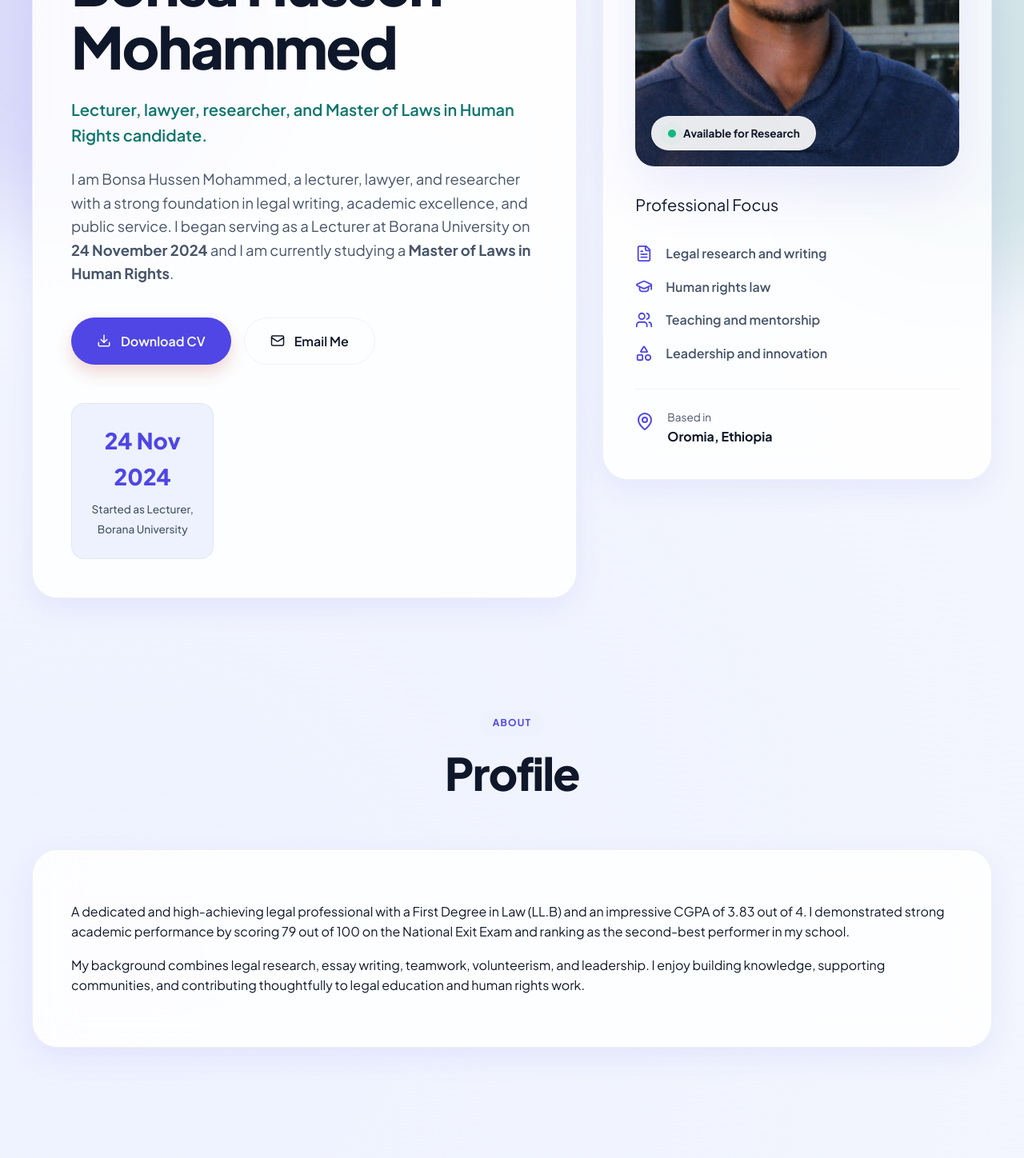
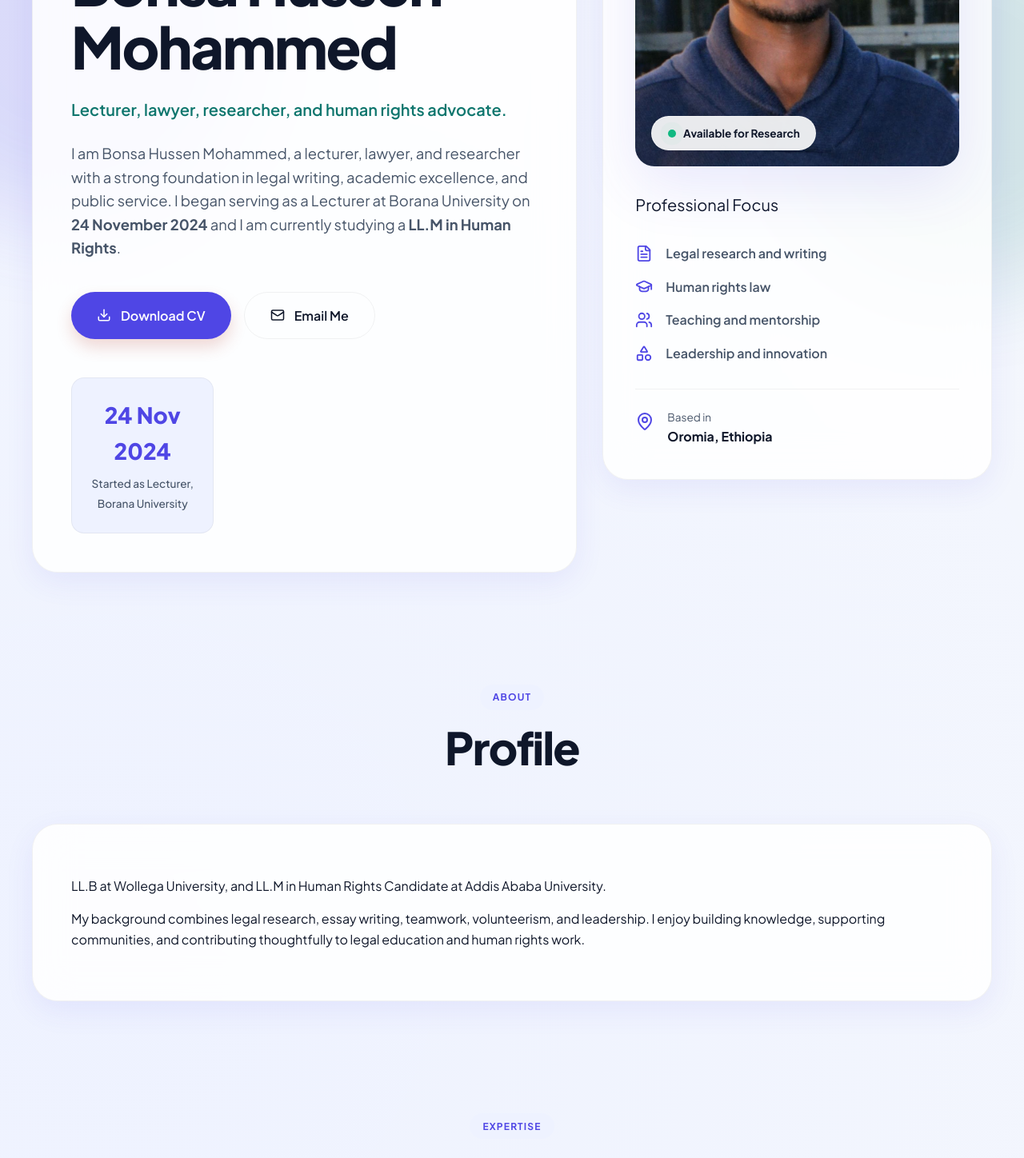
Before and after one commit to Burkakoo/Bonsa, a React (Vite) app: page / in a window 1280 px wide. Shown: the part 360-1808 px from the top of the page at 80% size. Built offline with nearby package versions, Linux system fonts and the light colour scheme.

Commit message:
my dietele

```diff
--- a/src/App.jsx
+++ b/src/App.jsx
@@ -386,13 +386,13 @@ function App() {
             <p className="eyebrow">Lecturer at Borana University</p>
             <h1>Bonsa Hussen Mohammed</h1>
             <p className="hero-tagline">
-              Lecturer, lawyer, researcher, and Master of Laws in Human Rights candidate.
+              Lecturer, lawyer, researcher, and human rights advocate.
             </p>
             <p className="lead">
               I am Bonsa Hussen Mohammed, a lecturer, lawyer, and researcher with a strong foundation in
               legal writing, academic excellence, and public service. I began serving as a Lecturer
               at Borana University on <strong>24 November 2024</strong> and I am currently studying
-              a <strong>Master of Laws in Human Rights</strong>.
+              a <strong>LL.M in Human Rights</strong>.
             </p>
 
             <div className="hero-actions">
@@ -444,10 +444,7 @@ function App() {
           <SectionHeading eyebrow="About" title="Profile" />
           <div className="section-card profile-card">
             <p>
-              A dedicated and high-achieving legal professional with a First Degree in Law (LL.B)
-              and an impressive CGPA of 3.83 out of 4. I demonstrated strong academic performance by
-              scoring 79 out of 100 on the National Exit Exam and ranking as the second-best
-              performer in my school.
+              LL.B at Wollega University, and LL.M in Human Rights Candidate at Addis Ababa University.
             </p>
             <p>
               My background combines legal research, essay writing, teamwork, volunteerism, and
@@ -514,7 +511,6 @@ function App() {
               </p>
               <p>Wollega University</p>
               <p className="muted">2019 - 2024</p>
-              <p className="muted">CGPA: 3.83 / 4.0</p>
             </article>
 
             <article className="section-card">
```
